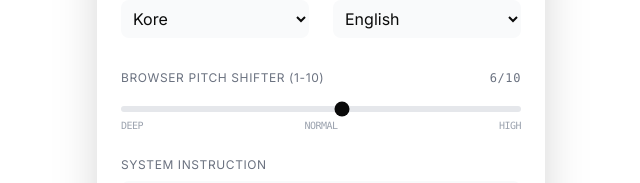
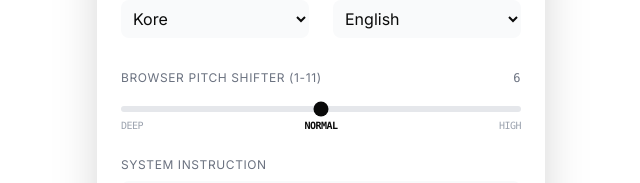
Before and after one commit to philiaspaceai/philia-ohanashi, a React (Vite) app: page / in a window 1280 px wide. Both pictures are taken after a click on the button 1216 px from the left and 736 px from the top of the page. Shown: the part 299-482 px from the top of the page, without its empty margins (319-959 px from the left). Built offline with nearby package versions, Linux system fonts and the light colour scheme; a web font is replaced by a local one.

Commit message:
Deploy / Update - 2025-12-30 14:39:34

```diff
--- a/App.tsx
+++ b/App.tsx
@@ -237,21 +237,21 @@ function Editor({ data, onChange, onSave, onCancel, onDelete }: any) {
           <div className="space-y-6">
             <div>
                <label className="block text-xs uppercase tracking-wider text-gray-500 mb-2 flex justify-between">
-                 <span>Browser Pitch Shifter (1-10)</span>
-                 <span className="font-mono">{data.browserPitch || 5}/10</span>
+                 <span>Browser Pitch Shifter (1-11)</span>
+                 <span className="font-mono">{data.browserPitch || 6}</span>
                </label>
                <input
                  type="range"
                  min="1"
-                 max="10"
+                 max="11"
                  step="1"
-                 value={data.browserPitch || 5}
+                 value={data.browserPitch || 6}
                  onChange={e => update('browserPitch', parseInt(e.target.value))}
                  className="w-full h-1.5 bg-gray-200 rounded-full appearance-none cursor-pointer accent-black mb-1"
                />
                <div className="flex justify-between text-[10px] text-gray-400 font-mono uppercase tracking-tighter">
                  <span>Deep</span>
-                 <span>Normal</span>
+                 <span className={data.browserPitch === 6 ? 'text-black font-bold' : ''}>Normal</span>
                  <span>High</span>
                </div>
             </div>
@@ -268,7 +268,7 @@ function Editor({ data, onChange, onSave, onCancel, onDelete }: any) {
               <p className="text-xs text-gray-400">Deep acoustic control</p>
             </div>
             <button onClick={() => update('advancedModeEnabled', !data.advancedModeEnabled)} className={`w-12 h-6 rounded-full relative transition-colors ${data.advancedModeEnabled ? 'bg-black' : 'bg-gray-200'}`}>
-              <span className={`absolute top-1 left-1 bg-white w-4 h-4 rounded-full transition-transform ${data.advancedModeEnabled ? 'translate-x-6' : ''}`} />
+              <span className={`absolute top-1 left-1 bg-white h-4 w-4 rounded-full transition-transform ${data.advancedModeEnabled ? 'translate-x-6' : ''}`} />
             </button>
           </div>
 
@@ -361,7 +361,6 @@ function LiveSession({ preset, onClose }: { preset: Preset, onClose: () => void
         const micSource = inputCtx.createMediaStreamSource(stream);
         const inAnalyser = inputCtx.createAnalyser();
         inAnalyser.fftSize = 256;
-        // CRITICAL: Connect micSource to inAnalyser DIRECTLY so visualizer sees raw mic even when we send silence to AI
         micSource.connect(inAnalyser);
         setInputAnalyser(inAnalyser);
 
@@ -381,9 +380,6 @@ function LiveSession({ preset, onClose }: { preset: Preset, onClose: () => void
               scriptProcessor.onaudioprocess = (e) => {
                  if (!active || !isConnectedRef.current) return;
                  const inputData = e.inputBuffer.getChannelData(0);
-
-                 // REAL-TIME SAFETY LOGIC (Half-Duplex enforcement)
-                 // If AI is speaking (activeSourceCountRef > 0) OR thinking (micMutedRef) -> SEND SILENCE
                  const isAiSpeaking = activeSourceCountRef.current > 0;
                  const isMuted = micMutedRef.current;
 
@@ -403,22 +399,36 @@ function LiveSession({ preset, onClose }: { preset: Preset, onClose: () => void
                 if (thinkingTimeoutRef.current) clearTimeout(thinkingTimeoutRef.current);
                 try {
                   const audioBuffer = await decodeAudioData(base64ToUint8Array(base64Audio), outputCtx);
+
+                  // CALCULATE PLAYBACK RATE ON 1-11 SCALE (6 is center)
+                  // We map scale 1-11 to semitones -5 to +5.
+                  const semitones = (preset.browserPitch - 6) * 1.0;
+                  const playbackRate = Math.pow(2, semitones / 12);
+
+                  // CALCULATE EFFECTIVE DURATION (Crucial for gapless)
+                  const effectiveDuration = audioBuffer.duration / playbackRate;
+
                   const currentTime = outputCtx.currentTime;
-                  if (nextStartTimeRef.current < currentTime) nextStartTimeRef.current = currentTime;
+                  // Ensure we don't start in the past
+                  if (nextStartTimeRef.current < currentTime) {
+                    nextStartTimeRef.current = currentTime;
+                  }
+
                   const source = outputCtx.createBufferSource();
                   source.buffer = audioBuffer;
-
-                  // Apply Browser-side Pitch Shift
-                  // Scale 1-10: 5 is center. Mapping to cents: (val - 5) * 200
-                  const pitchShiftCents = ((preset.browserPitch || 5) - 5) * 200;
-                  source.detune.value = pitchShiftCents;
+                  source.playbackRate.value = playbackRate;
 
                   source.connect(outGain);
+
+                  // Start exactly where the previous chunk (effectively) ends
                   source.start(nextStartTimeRef.current);
                   activeSourcesRef.current.add(source);
                   activeSourceCountRef.current++;
                   updateStatus('SPEAKING');
-                  nextStartTimeRef.current += audioBuffer.duration;
+
+                  // Update next start time based on the modified effective duration
+                  nextStartTimeRef.current += effectiveDuration;
+
                   source.onended = () => {
                       activeSourcesRef.current.delete(source);
                       activeSourceCountRef.current--;
@@ -459,7 +469,6 @@ function LiveSession({ preset, onClose }: { preset: Preset, onClose: () => void
     return () => { active = false; cleanUpResources(); };
   }, [preset]);
 
-  // VAD Effect (Now tracking even during processing to show mic activity)
   useEffect(() => {
     if (!inputAnalyser || (status !== 'LISTENING' && status !== 'PROCESSING' && status !== 'SPEAKING')) return;
 
@@ -474,7 +483,6 @@ function LiveSession({ preset, onClose }: { preset: Preset, onClose: () => void
           lastVoiceActivityRef.current = Date.now();
           setSilenceDuration(0);
       } else {
-          // Silence tracking only active during LISTENING
           if (status === 'LISTENING') {
               const sil = Date.now() - lastVoiceActivityRef.current;
               setSilenceDuration(sil);
@@ -514,11 +522,9 @@ function LiveSession({ preset, onClose }: { preset: Preset, onClose: () => void
       </header>
 
       <main className="flex-1 flex flex-col items-center justify-center w-full max-w-lg space-y-12">
-         {/* VISUALIZER CONTAINER */}
          <div className="w-full h-56 relative flex flex-col items-center group">
             <Visualizer outputAnalyser={outputAnalyser} inputAnalyser={inputAnalyser} isActive={true} />
 
-            {/* Reassurance text for Half-Duplex state */}
             {status === 'SPEAKING' && (
                 <div className="absolute top-4 right-4 flex items-center gap-2 px-3 py-1 rounded-full bg-black/40 border border-white/5 backdrop-blur-md animate-fade-in">
                     <MicOffIcon />
@@ -526,7 +532,6 @@ function LiveSession({ preset, onClose }: { preset: Preset, onClose: () => void
                 </div>
             )}
 
-            {/* Silence Warning Overlay */}
             {status === 'LISTENING' && silenceDuration > 5000 && (
                 <div className="absolute -bottom-8 text-[11px] font-mono uppercase tracking-[0.4em] text-yellow-400 animate-fade-in text-center w-full font-bold">
                     Silence... Auto-stop in {((8000 - silenceDuration) / 1000).toFixed(1)}s
@@ -534,7 +539,6 @@ function LiveSession({ preset, onClose }: { preset: Preset, onClose: () => void
             )}
          </div>
 
-         {/* INTERACTION AREA */}
          <div className="h-24 flex flex-col items-center justify-center w-full relative">
             {(status === 'LISTENING' || status === 'PROCESSING') ? (
                 <div className="flex flex-col items-center space-y-4 animate-fade-in">
```
